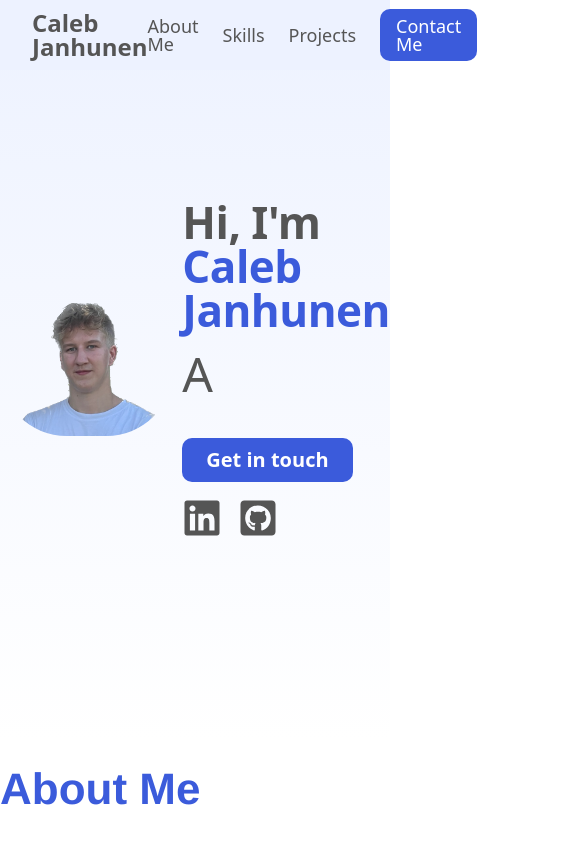
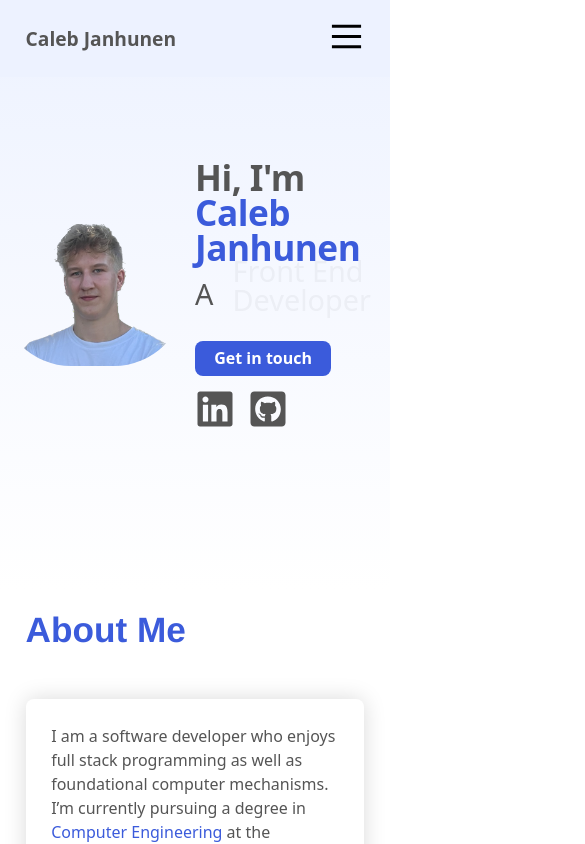
Before and after one commit to calebjanhunen/portfolio, a React (Create React App) app: page / in a window 390 px wide. Shown: the top 844 px of the page, 585 px wide, since content can reach past the window. Built offline with nearby package versions, Linux system fonts and the light colour scheme.

Commit message:
Added mobile nav menu

```diff
--- a/src/components/NavBar/NavBar.jsx
+++ b/src/components/NavBar/NavBar.jsx
@@ -1,9 +1,15 @@
 import React from 'react';
+import { GrClose, GrMenu } from 'react-icons/gr';
 
 import './NavBar.scss';
 
-const NavBar = () => {
+const NavBar = ({ headerRef }) => {
+    function toggleNav() {
+        headerRef.current.classList.toggle('nav-open');
+    }
+
     return (
+        <>
             <nav className="nav">
                 <ul className="nav__list">
                     <li>
@@ -28,6 +34,11 @@ const NavBar = () => {
                     </li>
                 </ul>
             </nav>
+            <button className="nav__mobile-btn" onClick={toggleNav}>
+                <GrMenu className="mobile-icon mobile-icon--open" size="35" />
+                <GrClose className="mobile-icon mobile-icon--close" size="35" />
+            </button>
+        </>
     );
 };
 
--- a/src/components/NavBar/NavBar.scss
+++ b/src/components/NavBar/NavBar.scss
@@ -1,6 +1,14 @@
 @import '../../sass/variables.scss';
 
 .nav {
+    &__mobile-btn {
+        display: none;
+
+        .mobile-icon--close {
+            display: none;
+        }
+    }
+
     &__list {
         list-style: none;
 
@@ -34,3 +42,4 @@
         transition: all 0.3s;
     }
 }
+@import './NavbarQueries.scss';
--- /dev/null
+++ b/src/components/NavBar/NavbarQueries.scss
@@ -0,0 +1,50 @@
+@import '../../sass/variables.scss';
+
+@media (max-width: $tablets) {
+    .nav {
+        position: absolute;
+        top: 0;
+        left: 0;
+        width: 100%;
+        height: 100vh;
+
+        display: flex;
+        align-items: center;
+        justify-content: center;
+        // background-color: #fff;
+        z-index: 999;
+
+        &__list {
+            display: flex;
+            flex-direction: column;
+        }
+
+        opacity: 0;
+        /* 2) Make it unaccessible to mouse and keyboard */
+        pointer-events: none;
+        /* 3) Hide it from screen readers */
+        visibility: hidden;
+
+        &__mobile-btn {
+            display: block;
+            border: none;
+            background-color: transparent;
+
+            .mobile-icon {
+            }
+        }
+    }
+
+    .nav-open .mobile-icon--close {
+        display: block;
+    }
+    .nav-open .mobile-icon--open {
+        display: none;
+    }
+
+    .nav-open .nav {
+        opacity: 1;
+        pointer-events: auto;
+        visibility: visible;
+    }
+}
--- a/src/sass/_global.scss
+++ b/src/sass/_global.scss
@@ -13,16 +13,19 @@ body {
     line-height: 1;
     font-weight: 400;
     color: $font-color-primary;
+    overflow-x: hidden;
 }
 
 html {
     font-size: 62.5%;
     scroll-behavior: smooth;
+    overflow-x: hidden;
 }
 
 .container {
     max-width: 120rem;
     margin: 0 auto;
+    padding: 0 3.2rem;
 }
 
 /****************** buttons ***************/
@@ -47,3 +50,27 @@ html {
     animation: moveSectionUp 1s;
     animation-fill-mode: forwards;
 }
+
+/**********************/
+// MEDIA QUERIES //
+/**********************/
+
+/**********************/
+// BELOW 1104 px (landscape tablets)
+/**********************/
+@media (max-width: $landscape-tablets) {
+    html {
+        /* 9px / 16px  */
+        font-size: 56.25%;
+    }
+}
+
+/**********************/
+// BELOW 976 px (landscape tablets)
+/**********************/
+@media (max-width: $tablets) {
+    html {
+        /* 8px / 16px = 0.5 = 50% */
+        font-size: 50%;
+    }
+}
--- a/src/sass/_typography.scss
+++ b/src/sass/_typography.scss
@@ -28,3 +28,13 @@
         font-size: 4.4rem;
     }
 }
+
+/**********************/
+// BELOW 976 px (tablets)
+/**********************/
+@media (max-width: $tablets) {
+    .heading-tertiary {
+        font-size: 2.4rem;
+        margin-bottom: 1.6rem;
+    }
+}
--- a/src/sass/_variables.scss
+++ b/src/sass/_variables.scss
@@ -21,3 +21,5 @@ $section-padding-top: 12.8rem;
 /****************** MEDIA QUERY BREAKPOINTS***************/
 // BELOW 1104 px (landscape tablets)
 $landscape-tablets: 69em;
+
+$tablets: 61em;
--- a/src/sections/Header/Header.jsx
+++ b/src/sections/Header/Header.jsx
@@ -24,7 +24,7 @@ const Header = () => {
                 Caleb Janhunen
             </a>
 
-            <NavBar />
+            <NavBar headerRef={headerRef} />
         </header>
     );
 };
--- a/src/sections/Header/Header.scss
+++ b/src/sections/Header/Header.scss
@@ -5,7 +5,7 @@
     top: 0;
     width: 100%;
     display: flex;
-    height: 7rem;
+    height: 9.6rem;
     justify-content: space-between;
     align-items: center;
     padding: 1.6rem 3.2rem;
--- a/src/sections/Hero/Hero.scss
+++ b/src/sections/Hero/Hero.scss
@@ -1,11 +1,9 @@
 @import '../../sass/variables.scss';
 @import '../../sass/typography.scss';
+@import './heroAnimations.scss';
 
 .section-hero {
-    // background-color: #c4cef4;
     background-image: linear-gradient(to bottom, $color-main-light, #fff);
-    // padding: 12.8rem 0;
-    // height: 80vh;
 
     .hero {
         max-width: 120rem;
@@ -44,12 +42,6 @@
             padding: 1.2rem 2.4rem;
             font-size: 2rem;
             font-weight: 700;
-
-            // transform: scale(0.2);
-            // opacity: 0;
-            // animation: expandButton 0.5s;
-            // animation-fill-mode: forwards;
-            // animation-delay: 0.5s;
         }
 
         &__socials-list {
@@ -77,12 +69,6 @@
                 &:active {
                     transform: translateY(-1px);
                 }
-            }
-            .social-link--expand {
-                // opacity: 0;
-                // animation: expandButton 0.5s;
-                // animation-fill-mode: forwards;
-                // animation-delay: 0.5s;
             }
         }
 
@@ -112,90 +98,6 @@
             animation-fill-mode: forwards;
         }
     }
+
+    @import './heroQueries.scss';
 }
-
-@keyframes moveTextUp {
-    0% {
-        opacity: 0;
-        transform: translateY(5rem);
-    }
-
-    5% {
-        opacity: 1;
-        transform: translateY(0);
-    }
-
-    20% {
-        opacity: 1;
-        transform: translateY(0);
-    }
-
-    25% {
-        opacity: 0;
-        transform: translateY(-3rem);
-    }
-
-    100% {
-        opacity: 0;
-        transform: translateY(-3rem);
-    }
-}
-
-@keyframes initialSubtitleMove {
-    0% {
-        opacity: 0;
-        transform: translateY(5rem);
-    }
-
-    45% {
-        opacity: 1;
-        transform: translateY(0);
-    }
-    100% {
-        opacity: 1;
-        transform: translateY(0);
-    }
-}
-
-@keyframes moveHeadingDown {
-    0% {
-        opacity: 0;
-        transform: translateY(-3rem);
-    }
-
-    100% {
-        opacity: 1;
-        transform: translateY(0);
-    }
-}
-
-@keyframes expandButton {
-    0% {
-        opacity: 0;
-        transform: scale(0.2);
-    }
-
-    75% {
-        opacity: 1;
-        transform: scale(1.2);
-    }
-
-    100% {
-        opacity: 1;
-
-        transform: scale(1);
-    }
-}
-
-/**********************/
-// MEDIA QUERIES //
-/**********************/
-
-/**********************/
-// BELOW 1104 px (landscape tablets)
-/**********************/
-// @media (max-width: $landscape-tablets) {
-//     .hero__subtitle {
-//         font-size: 3.6rem;
-//     }
-// }
--- /dev/null
+++ b/src/sections/Hero/heroAnimations.scss
@@ -0,0 +1,54 @@
+@keyframes moveTextUp {
+    0% {
+        opacity: 0;
+        transform: translateY(5rem);
+    }
+
+    5% {
+        opacity: 1;
+        transform: translateY(0);
+    }
+
+    20% {
+        opacity: 1;
+        transform: translateY(0);
+    }
+
+    25% {
+        opacity: 0;
+        transform: translateY(-3rem);
+    }
+
+    100% {
+        opacity: 0;
+        transform: translateY(-3rem);
+    }
+}
+
+@keyframes initialSubtitleMove {
+    0% {
+        opacity: 0;
+        transform: translateY(5rem);
+    }
+
+    45% {
+        opacity: 1;
+        transform: translateY(0);
+    }
+    100% {
+        opacity: 1;
+        transform: translateY(0);
+    }
+}
+
+@keyframes moveHeadingDown {
+    0% {
+        opacity: 0;
+        transform: translateY(-3rem);
+    }
+
+    100% {
+        opacity: 1;
+        transform: translateY(0);
+    }
+}
--- /dev/null
+++ b/src/sections/Hero/heroQueries.scss
@@ -0,0 +1,12 @@
+/**********************/
+// MEDIA QUERIES //
+/**********************/
+
+/**********************/
+// BELOW 1104 px (landscape tablets)
+/**********************/
+@media (max-width: $landscape-tablets) {
+    .hero__subtitle {
+        font-size: 3.6rem;
+    }
+}
```
Also changed, not shown: src/sections/Skills/Skills.scss (+11 -0 lines). Lines whose indentation alone changed are shown as unchanged.
